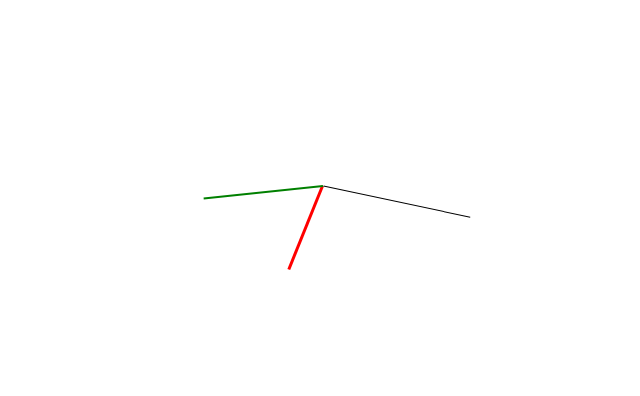
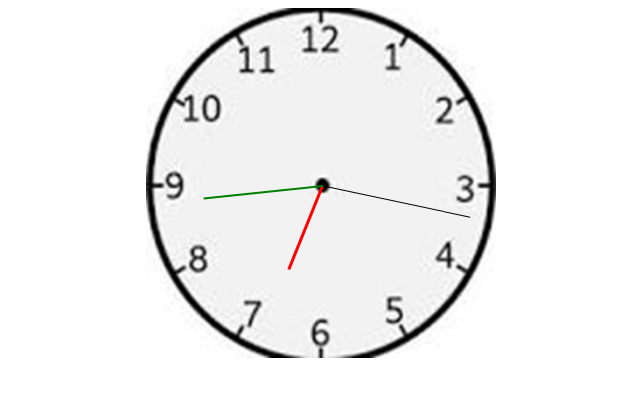
Before and after one commit to prince8581/Analogclock, a plain HTML site: page index.html in a window 1280 px wide. Shown: the whole page, without its empty margins (319-959 px from the left). Drawn offline with Linux system fonts and the light colour scheme.

Commit message:
Update style.css

```diff
--- a/style.css
+++ b/style.css
@@ -2,7 +2,7 @@
 #clock{
     height:350px;
     width:350px;
-    background:url('../img/clock.jpg');
+    background:url('clock.jpg');
     background-size: cover;
     position: relative;
 
```
